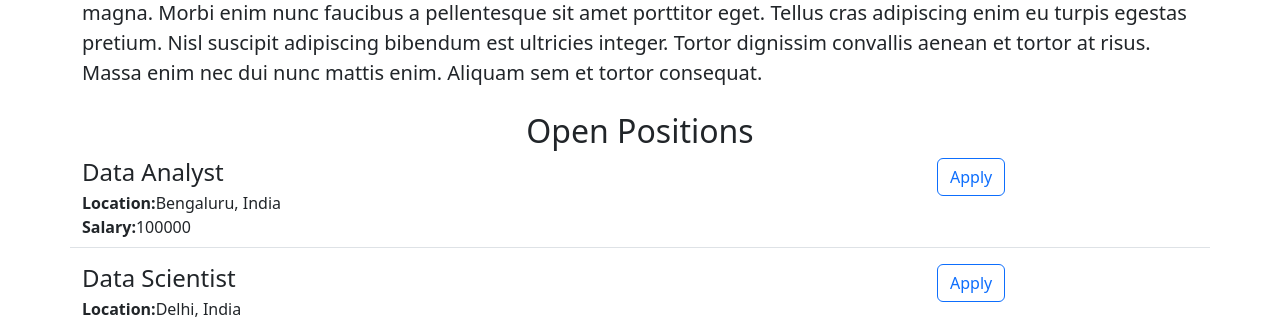
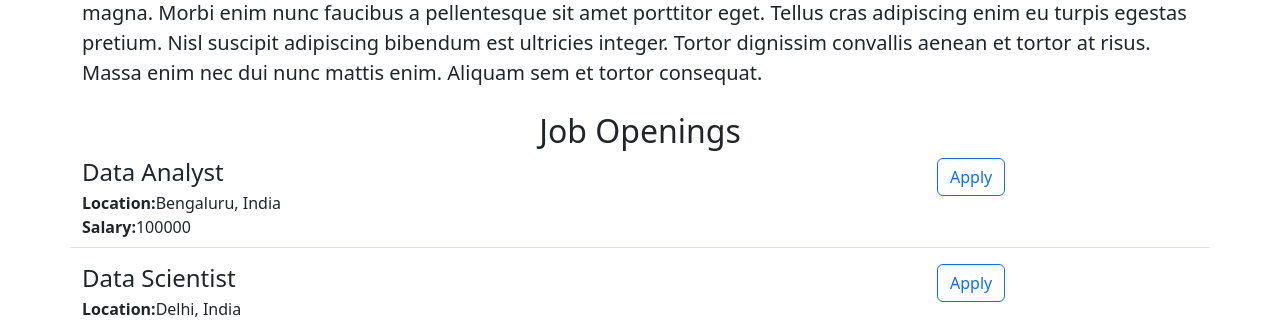
Before and after one commit to deepa-manral/jovian-careers-website-v2, a Flask app: page / in a window 1280 px wide. Shown: the part 1075-1396 px from the top of the page. Run offline with Flask 3, Linux system fonts and the light colour scheme.

Commit message:
made some changes to home

```diff
--- a/templates/home.html
+++ b/templates/home.html
@@ -20,7 +20,7 @@
       <h2 class="text-center mt-2 mb-4">About Jovian</h2>
       <p class="lead">
         Lorem ipsum dolor sit amet, consectetur adipiscing elit, sed do eiusmod tempor incididunt ut labore et dolore magna aliqua. Congue eu consequat ac felis. Diam maecenas sed enim ut sem viverra. Rutrum tellus pellentesque eu tincidunt tortor aliquam nulla facilisi cras. Aliquam ultrices sagittis orci a scelerisque purus semper eget. Aliquam sem et tortor consequat id. Etiam tempor orci eu lobortis elementum nibh tellus molestie. Eu lobortis elementum nibh tellus molestie nunc non blandit massa. Felis bibendum ut tristique et egestas. Facilisis mauris sit amet massa. Convallis a cras semper auctor neque vitae tempus quam. Vitae semper quis lectus nulla at volutpat diam. Est sit amet facilisis magna. Morbi enim nunc faucibus a pellentesque sit amet porttitor eget. Tellus cras adipiscing enim eu turpis egestas pretium. Nisl suscipit adipiscing bibendum est ultricies integer. Tortor dignissim convallis aenean et tortor at risus. Massa enim nec dui nunc mattis enim. Aliquam sem et tortor consequat.</p>
-      <h2 class="text-center mt-2 mt-4" >Open Positions</h2>
+      <h2 class="text-center mt-2 mt-4" >Job Openings</h2>
       <div>
         {% for job in jobs %}
          {% include 'jobitem.html'%}
```
